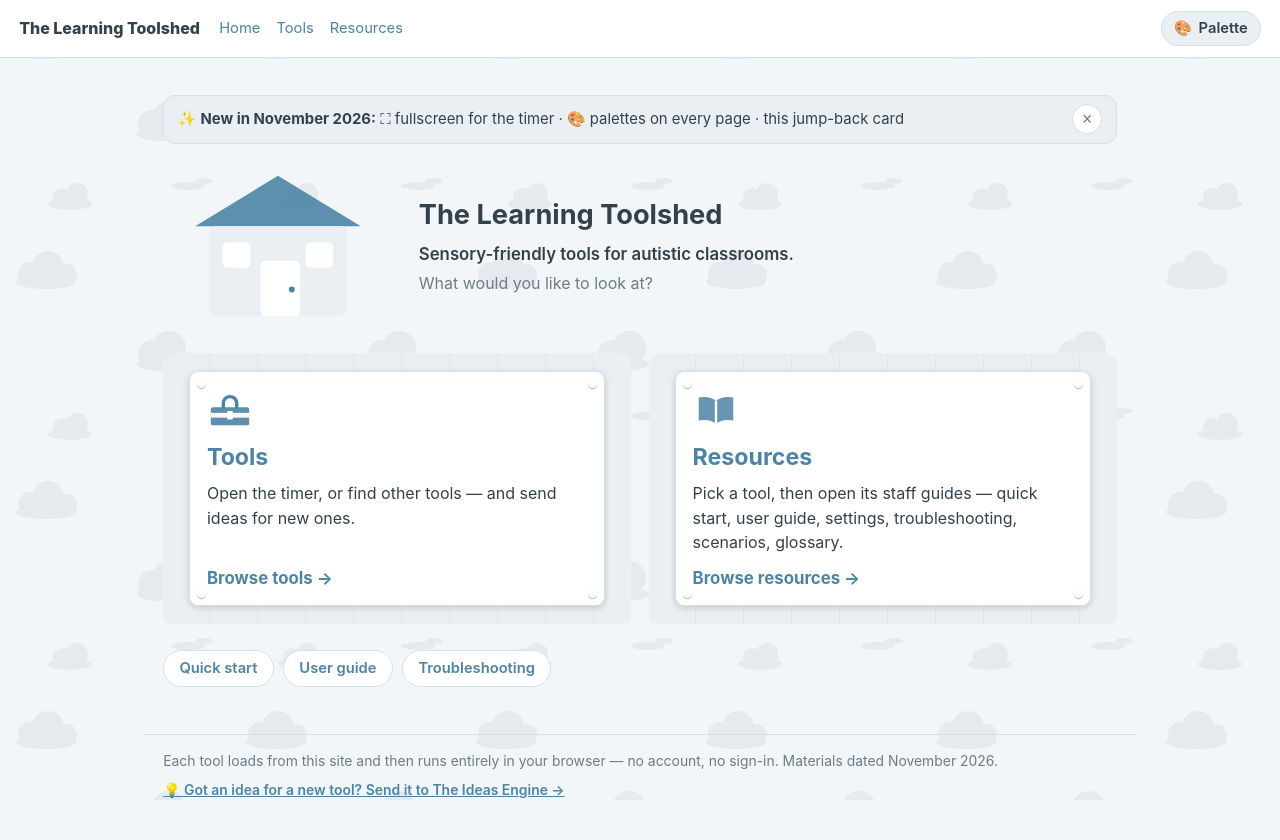
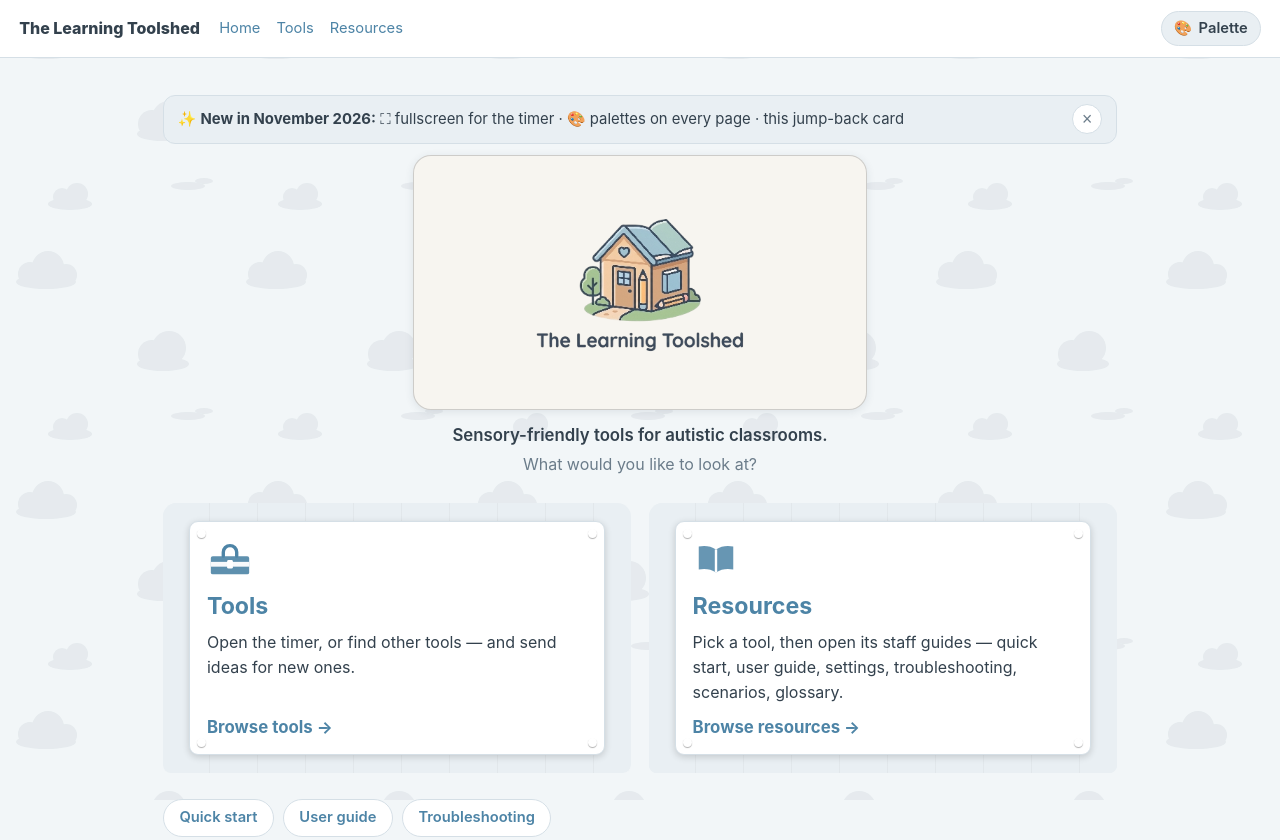
Before and after one commit to SwankyMcGee/SwankyMcGee.github.io, a plain HTML site: page index.html in a window 1280 px wide. Shown: the top 840 px of the page. Drawn offline with Linux system fonts and the light colour scheme.

Commit message:
Home hero: replace inline-SVG shed with logo image on a light sign plate

```diff
--- a/index.html
+++ b/index.html
@@ -29,44 +29,24 @@
 
   <section class="hero">
     <div class="hero-art" id="heroArt" aria-hidden="true">
-      <svg class="shed-svg" viewBox="0 0 200 150" role="img" aria-label="A small toolshed">
-        <!-- ground -->
-        <line x1="12" y1="140" x2="188" y2="140" stroke="var(--border-strong)"
-              stroke-width="3" stroke-linecap="round"/>
-        <!-- roof -->
-        <path d="M28 62 L100 18 L172 62 Z" fill="var(--accent)" opacity=".9"/>
-        <!-- body -->
-        <rect x="40" y="62" width="120" height="78" rx="5"
-              fill="var(--surface-2)" stroke="var(--border-strong)" stroke-width="2.5"/>
-        <!-- door -->
-        <rect x="85" y="92" width="34" height="48" rx="4"
-              fill="var(--surface)" stroke="var(--border-strong)" stroke-width="2"/>
-        <circle cx="112" cy="117" r="2.6" fill="var(--accent)"/>
-        <!-- windows -->
-        <rect x="52" y="76" width="24" height="22" rx="4"
-              fill="var(--surface)" stroke="var(--border-strong)" stroke-width="2"/>
-        <line x1="64" y1="76" x2="64" y2="98" stroke="var(--border-strong)" stroke-width="1.6"/>
-        <line x1="52" y1="87" x2="76" y2="87" stroke="var(--border-strong)" stroke-width="1.6"/>
-        <rect x="124" y="76" width="24" height="22" rx="4"
-              fill="var(--surface)" stroke="var(--border-strong)" stroke-width="2"/>
-        <line x1="136" y1="76" x2="136" y2="98" stroke="var(--border-strong)" stroke-width="1.6"/>
-        <line x1="124" y1="87" x2="148" y2="87" stroke="var(--border-strong)" stroke-width="1.6"/>
-        <!-- a little path -->
-        <path d="M96 140 Q96 132 88 128" fill="none" stroke="var(--border-strong)"
-              stroke-width="2.5" stroke-linecap="round" opacity=".6"/>
-        <!-- the cat (easter egg: click the title 5 times) -->
-        <g class="shed-cat" opacity="0">
-          <path d="M168 140 Q167 126 175 126 Q183 126 182 140 Z" fill="var(--text)"/>
-          <circle cx="175" cy="121" r="6" fill="var(--text)"/>
-          <path d="M170 117 L171 111 L174.5 115.5 Z" fill="var(--text)"/>
-          <path d="M176.5 115.5 L180 111 L181 117.5 Z" fill="var(--text)"/>
+      <div class="logo-plate" id="logoPlate">
+        <img class="hero-logo" src="toolshed-logo.png" alt=""
+             width="600" height="335">
+        <!-- the cat (easter egg: click the logo 5 times) -->
+        <svg class="shed-cat" viewBox="164 108 30 37" aria-hidden="true">
+          <path d="M168 140 Q167 126 175 126 Q183 126 182 140 Z" fill="#3d4653"/>
+          <circle cx="175" cy="121" r="6" fill="#3d4653"/>
+          <path d="M170 117 L171 111 L174.5 115.5 Z" fill="#3d4653"/>
+          <path d="M176.5 115.5 L180 111 L181 117.5 Z" fill="#3d4653"/>
           <path d="M182 140 Q189 140 188 133 Q187.5 129 184 130"
-                fill="none" stroke="var(--text)" stroke-width="3" stroke-linecap="round"/>
-        </g>
-      </svg>
+                fill="none" stroke="#3d4653" stroke-width="3" stroke-linecap="round"/>
+        </svg>
+      </div>
     </div>
     <div class="hero-text">
-      <h1 id="homeTitle">The Learning Toolshed</h1>
+      <!-- the logo carries the words visually; this keeps the page's
+           real heading for structure and screen readers -->
+      <h1 id="homeTitle" class="visually-hidden">The Learning Toolshed</h1>
       <p class="hero-tagline">Sensory-friendly tools for autistic classrooms.</p>
       <p class="hero-ask">What would you like to look at?</p>
     </div>
--- a/site.css
+++ b/site.css
@@ -660,18 +660,29 @@ html[data-theme="warm"] {
 
 .news-dismiss:hover { border-color: var(--accent); color: var(--text); }
 
-/* ---------- Home: hero (shed + title) ---------- */
+/* ---------- Home: hero (logo + tagline) ---------- */
 
 .hero {
-  display: grid;
-  grid-template-columns: minmax(0, 1fr);
-  gap: .3rem 1.6rem;
+  display: flex;
+  flex-direction: column;
   align-items: center;
+  text-align: center;
+  gap: .3rem;
   margin: .7rem 0 .3rem;
 }
 
-@media (min-width: 760px) {
-  .hero { grid-template-columns: minmax(170px, 230px) minmax(0, 1fr); }
+/* for text that must stay in the DOM (headings, labels) but is
+   spoken, not seen — used when an image already carries the words */
+.visually-hidden {
+  position: absolute;
+  width: 1px;
+  height: 1px;
+  margin: -1px;
+  padding: 0;
+  overflow: hidden;
+  clip: rect(0 0 0 0);
+  white-space: nowrap;
+  border: 0;
 }
 
 .hero-art {
@@ -679,13 +690,25 @@ html[data-theme="warm"] {
   justify-content: center;
 }
 
-.hero-art .shed-svg {
-  width: min(230px, 62vw);
+/* The logo's wordmark is dark slate, so it rides an always-light
+   plate — readable on every palette, including the dark ones. */
+.logo-plate {
+  position: relative;
+  background: #f7f5f0;
+  border: 1px solid rgba(127, 127, 127, .35);
+  border-radius: 18px;
+  padding: .7rem 1rem .45rem;
+  box-shadow: 0 2px 8px rgba(40, 60, 80, .10);
+}
+
+.hero-art .hero-logo {
+  display: block;
+  width: min(420px, 84vw);
   height: auto;
 }
 
 .hero-tagline {
-  margin: 0 0 .25rem;
+  margin: .45rem 0 .25rem;
   font-size: 1.05rem;
   font-weight: 600;
   color: var(--text);
@@ -696,8 +719,19 @@ html[data-theme="warm"] {
   color: var(--dim);
 }
 
-/* the cat arrives when someone clicks the title 5 times */
-.shed-cat { transition: opacity .7s ease; }
+/* the cat arrives when someone clicks the logo 5 times — parked in
+   the plate's corner, dark so it reads against the light plate in
+   every palette */
+.shed-cat {
+  position: absolute;
+  right: .5rem;
+  bottom: .3rem;
+  width: 34px;
+  height: auto;
+  opacity: 0;
+  transition: opacity .7s ease;
+  pointer-events: none;
+}
 
 .hero-art.cat-on .shed-cat { opacity: .92; }
 
--- a/site.js
+++ b/site.js
@@ -291,14 +291,16 @@ function initHome() {
     });
   }
 
-  /* Easter egg: click the title 5 times (within ~2.5s of each other)
-     and a cat appears beside the shed — same trick as the timer. */
-  const title = document.getElementById('homeTitle');
+  /* Easter egg: click the logo 5 times (within ~2.5s of each other)
+     and a cat appears on the sign — same trick as the timer. The
+     heading is visually hidden now (the logo carries the words), so
+     the target is the sign plate the logo rides on. */
+  const plate = document.getElementById('logoPlate');
   const art = document.getElementById('heroArt');
-  if (title && art) {
+  if (plate && art) {
     let clicks = 0;
     let lastAt = 0;
-    title.addEventListener('click', () => {
+    plate.addEventListener('click', () => {
       const now = Date.now();
       clicks = (now - lastAt > 2500) ? 1 : clicks + 1;
       lastAt = now;
```
Also changed, not shown: toolshed-logo.png (added), 1 other file.
